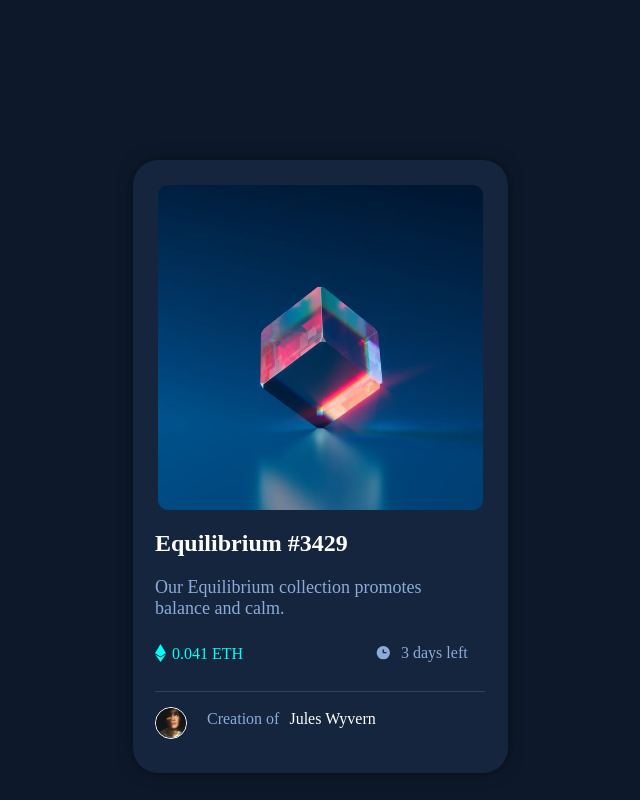
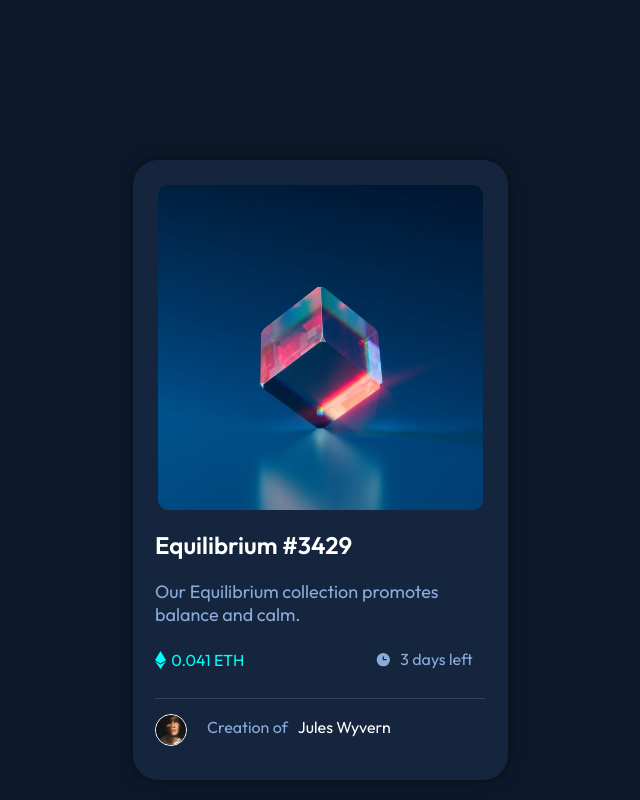
Before and after one commit to asdasd7722/2_NFT_Card, a plain HTML site: page index.html in a window 1280 px wide. Shown: the top 800 px of the page, without its empty margins (400-1040 px from the left). Drawn offline with Linux system fonts and the light colour scheme.

Commit message:
Add files via upload
6.28_2

```diff
--- a/index.html
+++ b/index.html
@@ -6,6 +6,10 @@
 
   <link rel="icon" type="image/png" sizes="32x32" href="./images/favicon-32x32.png">
   <link rel="stylesheet" type="text/css" href="style.css">
+  <link
+      href="https://fonts.googleapis.com/css2?family=Outfit:wght@300;400;600&display=swap"
+      rel="stylesheet"
+    />
 
   <title>Frontend Mentor | NFT preview card component</title>
 
--- a/style.css
+++ b/style.css
@@ -4,6 +4,7 @@
     border-collapse: collapse;
     margin: 0px;
     padding: 0px;
+    font-family: "Outfit", sans-serif;
 }
 .wrap{
     width: 1440px;
```
